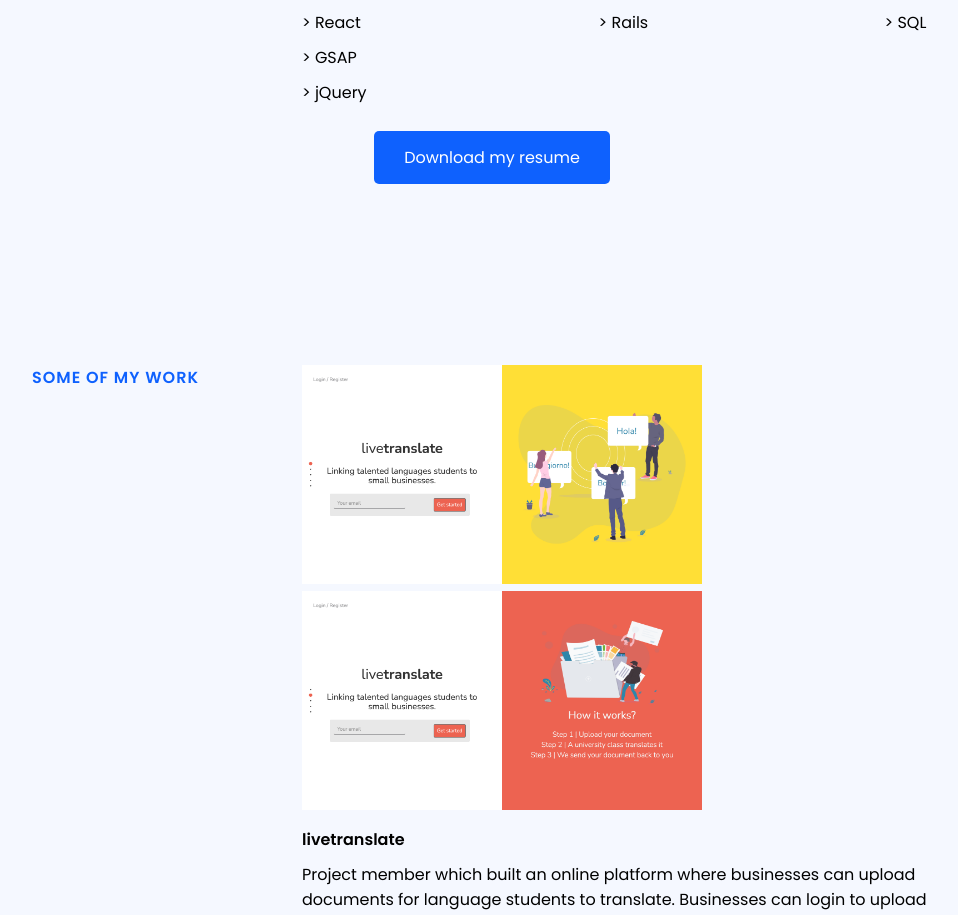
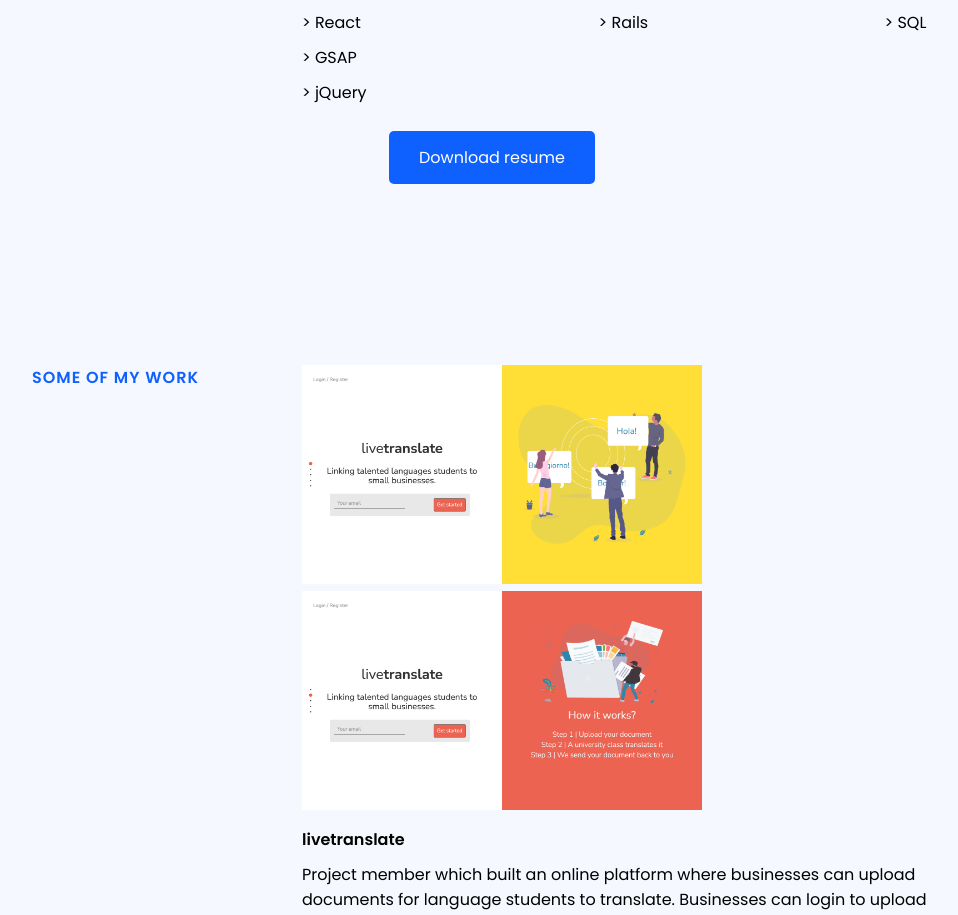
Before and after one commit to yt1872/react-portfolio-v2, a React (Create React App) app: page /About in a window 1280 px wide. Shown: the part 1380-2295 px from the top of the page, without its empty margins (148-1106 px from the left). Built offline with nearby package versions, Linux system fonts and the light colour scheme.

Commit message:
git test3

```diff
--- a/src/components/About.js
+++ b/src/components/About.js
@@ -77,7 +77,7 @@ function About() {
       </div>
       <div className="about-resume">
         <a href={MyPDF} download="Resume.pdf" className="resume-button">
-          Download my resume
+          Download resume
         </a>
       </div>
     </div>
```
